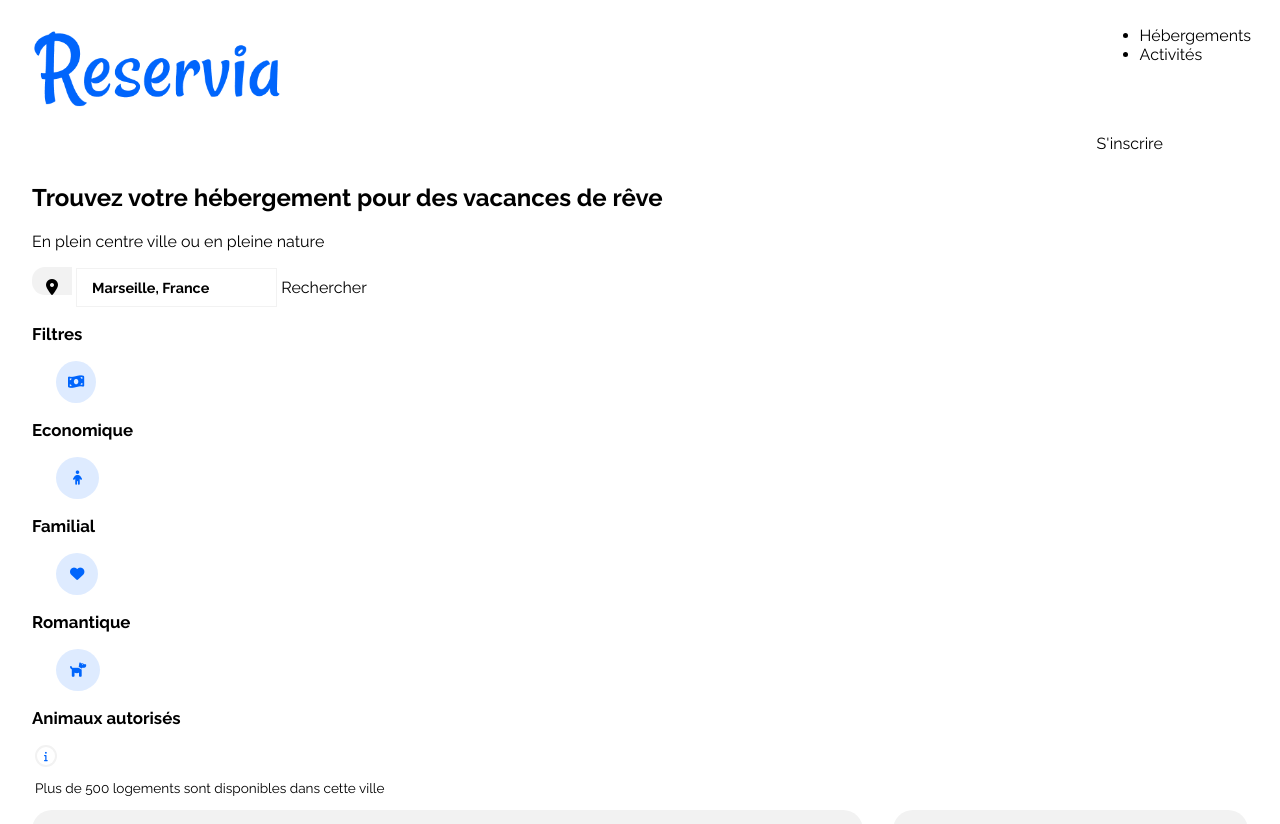
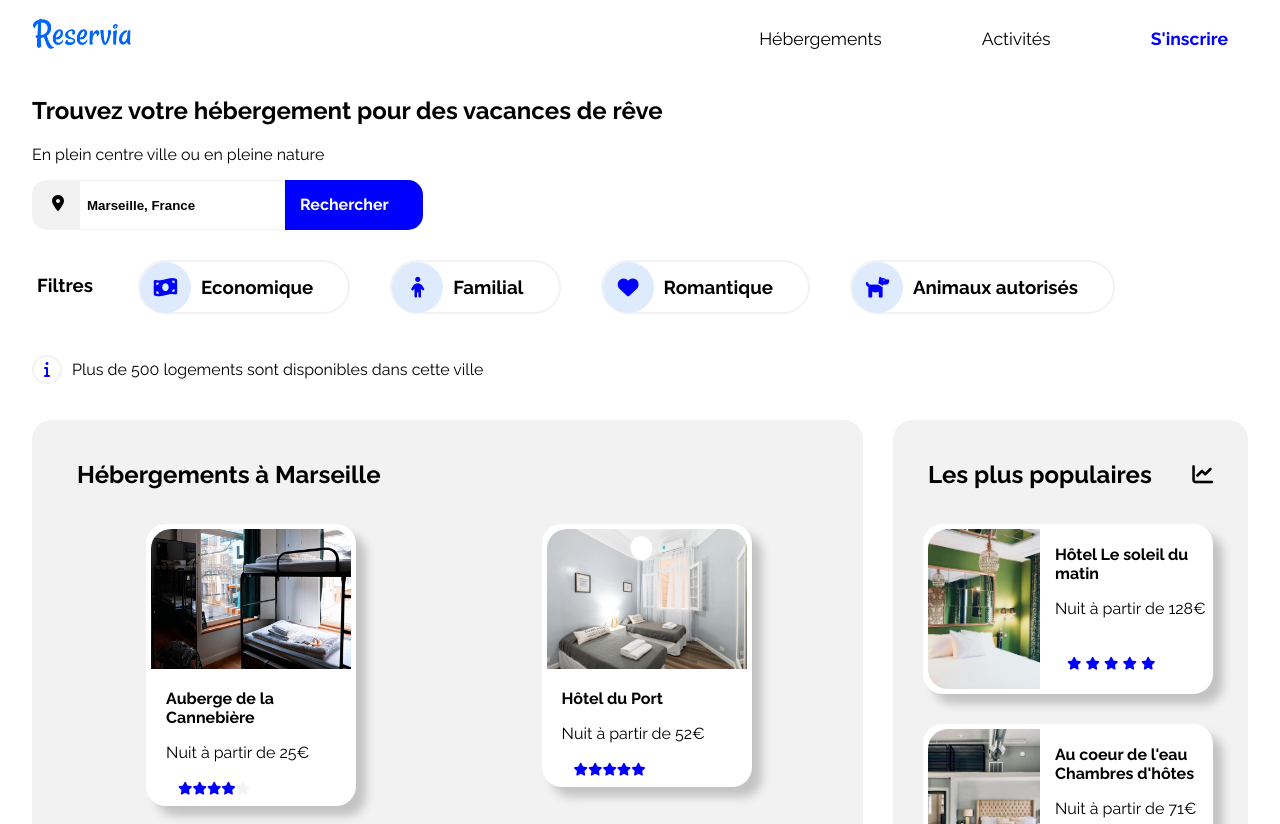
Before and after one commit to ElvinCreator/OCProjet2, a plain HTML site: page index.html in a window 1280 px wide. Shown: the top 824 px of the page. Drawn offline with Linux system fonts and the light colour scheme.

Commit message:
Reservia Finale

```diff
--- a/index.html
+++ b/index.html
@@ -31,7 +31,7 @@
                 <nav>
                     <ul>
                         <li><a href="#sectionhebergement">Hébergements</a></li>
-                        <li><a href="#sectionactivites">Activités</a></li>
+                        <li><a href="#sectionactivitee">Activités</a></li>
                     </ul>
                 </nav>
                 <div class="sinscrire">
@@ -347,7 +347,7 @@
         <section>
             <h2>Nos hébergements</h2>
             <p>Charte qualité</p>
-            <p><Soumettre votre hôtel></p>
+            <p>Soumettre votre hôtel</p>
         </section>
 
         <section>
--- a/petite_resolution.css
+++ b/petite_resolution.css
@@ -199,6 +199,11 @@ margin-left: -5%;}
         flex-direction: column-reverse;
     }
 
+    .imageflottante
+{
+    font-size: 0.9em;
+}
+
     #hotel{
         background-color: white;
         align-items: center;
--- a/style.css
+++ b/style.css
@@ -1,32 +1,24 @@
 /* Police */
 
-body {
-
-    font-family: 'Raleway', sans-serif;
-    color:black;
+body{
+    font-family: "Raleway", sans-serif;
     margin: 0px;
-
+    color: black;
 }
 
-
-a {
-    color: black;
+a{
     text-decoration: none;
+    color:black;
 }
 
-.imageflottante /*hotels & activites names*/
-{
-    font-weight: bold;
-    margin-top: 150px;
-}
-
-.imagepopulaire
+/* hotels & activites names */
+.imageflottante
 {
     font-weight: bold;
 }
 
-
-figure /*all figures*/
+/* all figures */
+figure
 {
     border-radius: 20px;
     margin: 15px;
@@ -39,222 +31,165 @@ figure /*all figures*/
 }
 
 /* Styles sur le header */
-
-header {
-    display:flex;
+header{
+    display: flex;
     justify-content: space-between;
     flex-wrap: wrap;
     padding-top: 10px;
     padding-bottom: 10px;
 }
 
-#logo {
-    width: 85px;
-    position: absolute;
-    top: 30px;
-    margin-left: 2%;
+.logo{
+    width: 100px;
 }
 
-#logo img {
-    width: 30px;
-    height: 30px;
+#menu{
+    display: flex;
+    align-items: center;
+    font-size: 1.1em;
+    margin-right: 20px;
 }
 
-img{
-    width: 250px;
-    float: left;
-    box-shadow: 0px Opx 17px #1BBB;
-   }
+nav ul{
+    display: flex;
+}
 
-nav {
-    margin-bottom: 70px;
-    margin-right: 2%;
-    margin-left: 2%;
+li{
+    list-style-type:none;
+}
+
+li a{
+    padding: 20px 50px 20px 50px;
+}
+
+nav a:hover{
+    border-top: 2px solid blue;
+    color: blue;
+    font-weight: bold;
+}
+
+.sinscrire a {
+    font-weight:bold;
+    color:blue;
+    padding-left:50px;
+}
+
+/* Styles sur sectionfiltre */
+#boxsearch {
+    display: flex;
+    height: 50px;
+}
+
+/* location icon */
+.fa-map-marker-alt {
+    background-color:#f2f2f2;
+    padding: 15px 15px 10px 20px;
+    border-radius: 15px 0px 0px 15px;
+}
+input{
+    border: 1px solid #f2f2f2;
+    width: 200px;
+    color: black;
+    font-weight: bold;
+    text-indent: 5px;
+}
+
+/* search button */
+label {
+    background-color: blue;
+    color: white;
+    padding: 15px 15px 0px 15px;
+    border-radius: 0px 15px 15px 0px;
+    font-weight: bold;
+}
+
+label:hover{
+    background-color: white;
+    color: blue;
+    border:1px solid #f2f2f2;
+}
+
+.fa-search{
+    visibility: hidden;
+}
+
+#filters{
+    display: flex;
+    margin-top: 20px;
+    flex-wrap: wrap;
+}
+.titre{margin: 5px 45px 0px 5px;}
+
+#boxfiltres{
+    display: flex;
+    flex-wrap:wrap;
+}
+
+/* four buttons */
+.filtre
+{
+    height: 50px;
+    display: flex;
+    align-items: center;
+    border-radius: 40px;
+    border:2px #f2f2f2 solid;
+    margin: 10px 40px 10px 00px;
+    padding-right: 35px;
 
 }
 
-#navbutton {
+/* 4 filter icon */
+.filtre i
+{
+    background-color: #deebff;
+    color: blue;
+    font-size: 1.3em;
+    border-radius: 27px;
+    padding:18px;
     display: flex;
-    justify-content: flex-end;
+    justify-content: center;
+    align-items: center;
+    height: 15px;
+    width: 15px;
+    margin-right: 10px;
 }
 
-#navhebergement {
-    font-weight: 500;
-    font-size: 0.9em;
-    margin-right: 50px;
-    padding: 25px 20px 0 20px;
-    border-top: solid white 2px;
-   }
-
-#navactivity {
-    font-weight: 500;
-    font-size: 0.9em;
-    margin-right: 50px;
-    padding: 25px 20px 0 20px;
-    border-top: solid white 2px;
-   }
-
-#inscription {
-    font-size: 0.9em;
-    font-weight: bold;
-    color: #0065FC;
-    margin-top: 27px
-   }
-
-#inscription:hover {
-    color: black
+.filtre:hover{
+    color: white;
+    background-color: blue;
 }
 
-#navhebergement:hover, #navactivity:hover {
-    color: #0065FC;
-    border-top: solid 2px #0065FC;
+#info{
+    display: flex;
+    align-items: center;
+    margin-top: 20px;
+    margin-bottom: 25px;
 }
 
-/* Styles sur sectionfiltre */
-#sectionfiltre {
-    margin-right: 2%;
-    margin-left: 2%;
-    margin-bottom: 20px;
-}
-
-#title {
-    min-width: 550px;
-    margin-bottom: 15px;
-}
-
-#sectionrecherche {
-    display: flex;
-}
-
-.fa-map-marker-alt {
-    background-color: #f2f2f2;
-    border-radius: 13px 0 0 13px;
-    padding-left: 14px;
-    padding-right: 14px;
-    padding-top: 12px;
-}
-
-input {border: 1px solid #f2f2f2;
-    font-family: 'Raleway';
-    font-weight: bold;
-    font-size: 0.9em; ; height: 35px; padding-left: 15px;
-    width: 182px;
-}
-
-button {
-    color : white;
-    background-color: #0065FC;
-    font-family: 'Raleway';
-    font-weight: 600;
-    border: solid 1px transparent;
-    border-radius: 0 13px 13px 0;
-    font-size: 0.9em;
-    width: 110px;
-}
-
-.fa-search {
-    color: transparent;
-}
-
-button:hover {color: #0065FC;
-    background: white;
-    border: 1px solid #f2f2f2;
-    transition: 400ms;
-}
-
-input:focus, button:focus {
-    outline: none;
-}
-
-#filtersarea {
-    margin-top: 30px;
-    margin-bottom: 30px;
-    min-width: 850px;
-}
-
-#filters {
-    font-size: 0.9em;
-    font-weight: bold;
-    margin-top: 15px;
-}
-
-#economic, #family, #romantic, #animals {
-    font-size: 0.9em;
-    font-weight: bold;
-    margin-top: 15px;
-    border-top: 2.5px solid #f2f2f2;
-    border-bottom: 2.5px solid #f2f2f2;
-    border-right: 3px solid #f2f2f2;
-    border-radius: 0 25px 25px 0;
-    padding: 12px 20px 10px 33px;
-}
-
-.fa-heart, .fa-dog {
-    color: #0065FC;
-    background-color: #DEEBFF;
-    border-radius: 50%;
-    padding: 14px;
-    position: relative;
-    left: 24px;
-}
-
-.fa-money-bill-wave {
-    color: #0065FC;
-    background-color: #DEEBFF;
-    border-radius: 50%;
-    padding: 14px 12px;
-    position: relative;
-    left: 24px;
-}
-
-.fa-child {
-    color: #0065FC;
-    background-color: #DEEBFF;
-    border-radius: 50%;
-    padding: 14px 17px;
-    position: relative;
-    left: 24px;
-}
-
-#economic:hover, #family:hover, #romantic:hover, #animals:hover {
-    background-color: #0065FC;
-    color: white;
-    border-bottom: 2.5px solid transparent;
-    border-top: 2.5px solid transparent;
-    border-right: 3px solid transparent;
-    transition: 400ms;
-}
-
-.fa-info {
-    font-size: 10px;
-    color: #0065FC;
-    border: solid 2px #f2f2f2;
-    border-radius: 100%;
-    padding: 4px 7px;
-}
-
-#info {
-    font-size: 0.85em;
-    margin-left: 3px;
+/*info icon*/
+.fa-info
+{
+    color: blue;
+    border-radius: 30px;
+    padding: 4px 10px 5px 10px;
+    border: 2px #f2f2f2 solid;
+    margin-right: 10px;
 }
 
 /*Styles de la section hébergement*/
-
 #sectionhebergement {
     display: flex;
     justify-content: space-around;
     margin-bottom: 30px;
-
 }
 
 .fa-star {
     color: blue;
     font-size: 0.8em;
-
 }
 
 .greystar{
-    color: #d9d9d9;
+    color: #f2f2f2;
 }
 
 #hotel {
@@ -263,12 +198,9 @@ input:focus, button:focus {
     margin-right: 10px;
     padding: 20px 0px 30px 20px
 }
-#hotel h4 {
-    margin-left: 20px ;
-}
 
 #hotel h2 {
-    margin-left: 20px ;
+    margin-left: 25px ;
 }
 
 #afficher{
@@ -366,7 +298,6 @@ aside{
 
 #activitee {
     display: flex;
-
 }
 
 #activitee figcaption {
```
